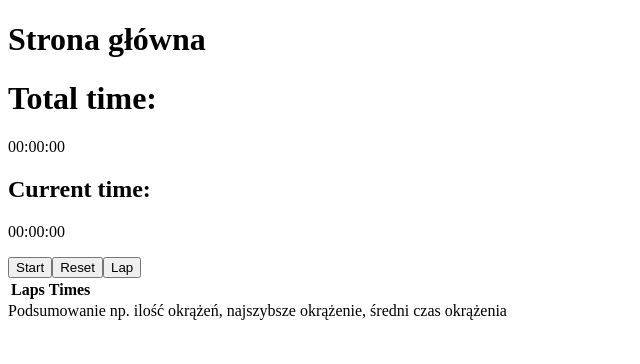
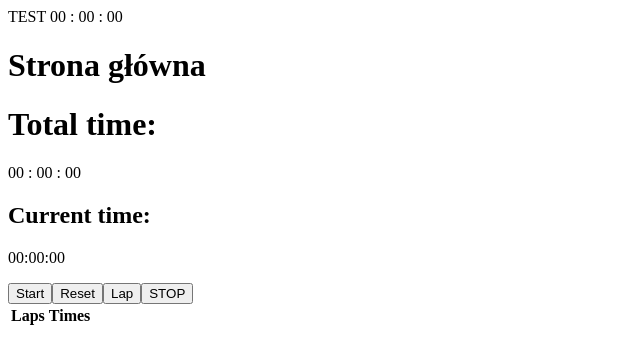
Before and after one commit to kwaq102/stopwatch, a React (Vite) app: page / in a window 1280 px wide. Shown: the top 364 px of the page, without its empty margins (0-640 px from the left). Built offline with nearby package versions, Linux system fonts and the light colour scheme.

Commit message:
added stop button and summary component

```diff
--- /dev/null
+++ b/src/components/ButtonStop.tsx
@@ -0,0 +1,9 @@
+type Props = {
+	hide: () => void;
+};
+
+const ButtonStop = ({ hide }: Props) => {
+	return <button onClick={hide}>STOP</button>;
+};
+
+export { ButtonStop };
--- a/src/components/PageMain.tsx
+++ b/src/components/PageMain.tsx
@@ -6,6 +6,7 @@ import { MainCounter } from "./counters/MainCounter";
 import { Button } from "./Button";
 import { ButtonReset } from "./ButtonReset";
 import { ButtonLap } from "./ButtonLap";
+import { ButtonStop } from "./ButtonStop";
 
 const PageMain = () => {
 	const [startAll, setStartAll] = useState(false);
@@ -17,25 +18,40 @@ const PageMain = () => {
 
 	// const [lapsAmount, setLapsAmount] = useState(0);
 
+	const [hidden, setHidden] = useState(false);
+
 	const [minutes, setMinutes] = useState(startValue);
 	const [seconds, setSeconds] = useState(startValue);
 	const [milliseconds, setMilliseconds] = useState(startValue);
 
-	const lapTime = `
-	${minutes > 9 ? minutes : `0${minutes}`} : ${
+	const [fullTime, setFullTime] = useState("");
+
+	const [times, setTimes] = useState<string[]>([]);
+
+	const lapTime = `${minutes > 9 ? minutes : `0${minutes}`} : ${
 		seconds > 9 ? seconds : `0${seconds}`
 	} : ${milliseconds > 9 ? milliseconds : `0${milliseconds}`}`;
-	const [times, setTimes] = useState<string[]>([]);
+
+	const hide = () => {
+		setHidden(true);
+		setStartAll(false);
+	};
 
 	return (
 		<div>
+			<div>TEST {fullTime}</div>
 			<h1>Strona główna</h1>
 			<main>
+				{!hidden && (
 					<MainCounter
 						startMainCounter={startAll}
 						startValue={startValue}
 						changeValue={startMainCounter}
+						handleFullTime={setFullTime}
 					/>
+				)}
+
+				{!hidden && (
 					<CurrentCounter
 						startCurrentCounter={startAll}
 						startValue={startValue}
@@ -47,6 +63,7 @@ const PageMain = () => {
 						handleSeconds={setSeconds}
 						handleMilliseconds={setMilliseconds}
 					/>
+				)}
 				<Button text="Start" handleButton={setStartAll} />
 				<ButtonReset
 					text="Reset"
@@ -61,8 +78,10 @@ const PageMain = () => {
 					addLapTime={setTimes}
 				/>
 
-				<Table times={times} />
-				<Summary />
+				<ButtonStop hide={hide} />
+
+				{!hidden && <Table times={times} />}
+				{hidden && <Summary times={times} fullTime={fullTime} />}
 			</main>
 		</div>
 	);
--- a/src/components/Summary.tsx
+++ b/src/components/Summary.tsx
@@ -1,9 +1,72 @@
-const Summary = () => {
+type Props = {
+	times: string[];
+	fullTime: string;
+};
+const Summary = ({ times, fullTime }: Props) => {
+	const sortTimes = (arr: string[]) => {
+		return arr.sort((a, b) => {
+			if (a < b) {
+				return -1;
+			} else if (a > b) {
+				return 1;
+			} else {
+				return 0;
+			}
+		});
+	};
+
+	sortTimes(times);
+
+	function formatTime(ms: number) {
+		// Oblicz godziny, minuty, sekundy i milisekundy
+		const minutes = Math.floor((ms % 3600000) / 60000);
+		const seconds = Math.floor((ms % 60000) / 1000);
+		const milliseconds = ms % 1000;
+
+		// Sformatuj wyniki z dodaniem wiodących zer, jeśli potrzeba
+		const formattedMinutes = String(minutes).padStart(2, "0");
+		const formattedSeconds = String(seconds).padStart(2, "0");
+		const formattedMilliseconds = String(milliseconds).padStart(2, "0");
+
+		// Złóż wszystko w jeden string
+		return `${formattedMinutes}:${formattedSeconds}.${formattedMilliseconds}`;
+	}
+
+	// TODO poprawić średni czas okrązenie, a najlepiej wszystko w głównym komponencie zamienić na milisecundy i pracować na milisec.
+	const averageTime = () => {
+		let milisec = 0;
+		console.log(
+			fullTime.split(":").forEach((el, i) => {
+				if (i === 0) {
+					milisec = milisec + Number(el) * 60000;
+				} else if (i === 1) {
+					milisec = milisec + Number(el) * 1000;
+				} else if (i === 2) {
+					milisec = milisec + Number(el);
+				}
+				console.log(milisec);
+				console.log(formatTime(milisec));
+			})
+		);
+
+		return formatTime(milisec / times.length);
+	};
+
+	console.log(times);
+
 	return (
 		<>
 			<div>
-				Podsumowanie np. ilość okrążeń, najszybsze okrążenie, średni czas
-				okrążenia
+				<p>czas łączny: {fullTime}</p>
+				<p>średni czas okrążenia: {averageTime()}</p>
+				<p>najszybszy czas okrążenia: {times[0]}</p>
+				<p>najwolniejszy czas okrążenia: {times[times.length - 1]}</p>
+				<p>Liczba okrążeń: {times.length}</p>
+				<div>
+					{times.map((time, i) => (
+						<p key={i}>{time}</p>
+					))}
+				</div>
 			</div>
 		</>
 	);
--- a/src/components/counters/MainCounter.tsx
+++ b/src/components/counters/MainCounter.tsx
@@ -1,12 +1,18 @@
-import { useEffect, useState } from "react";
+import { Dispatch, SetStateAction, useEffect, useState } from "react";
 
 type Props = {
 	startMainCounter: boolean;
 	startValue: number;
 	changeValue: boolean;
+	handleFullTime: Dispatch<SetStateAction<string>>;
 };
 
-const MainCounter = ({ startMainCounter, startValue, changeValue }: Props) => {
+const MainCounter = ({
+	startMainCounter,
+	startValue,
+	changeValue,
+	handleFullTime,
+}: Props) => {
 	const [minutes, setMinutes] = useState(startValue);
 	const [seconds, setSeconds] = useState(startValue);
 	const [milliseconds, setMilliseconds] = useState(startValue);
@@ -41,13 +47,20 @@ const MainCounter = ({ startMainCounter, startValue, changeValue }: Props) => {
 		}
 	};
 
+	const fullTime = `${minutes > 9 ? minutes : `0${minutes}`} : ${
+		seconds > 9 ? seconds : `0${seconds}`
+	} : ${milliseconds > 9 ? milliseconds : `0${milliseconds}`}`;
+
+	handleFullTime(fullTime);
+
 	return (
 		<>
 			<h1>Total time:</h1>
 			<div>
-				{minutes > 9 ? minutes : `0${minutes}`}:
+				{fullTime}
+				{/* {minutes > 9 ? minutes : `0${minutes}`}:
 				{seconds > 9 ? seconds : `0${seconds}`}:
-				{milliseconds > 9 ? milliseconds : `0${milliseconds}`}
+				{milliseconds > 9 ? milliseconds : `0${milliseconds}`} */}
 			</div>
 		</>
 	);
```
Lines whose indentation alone changed are shown as unchanged.
